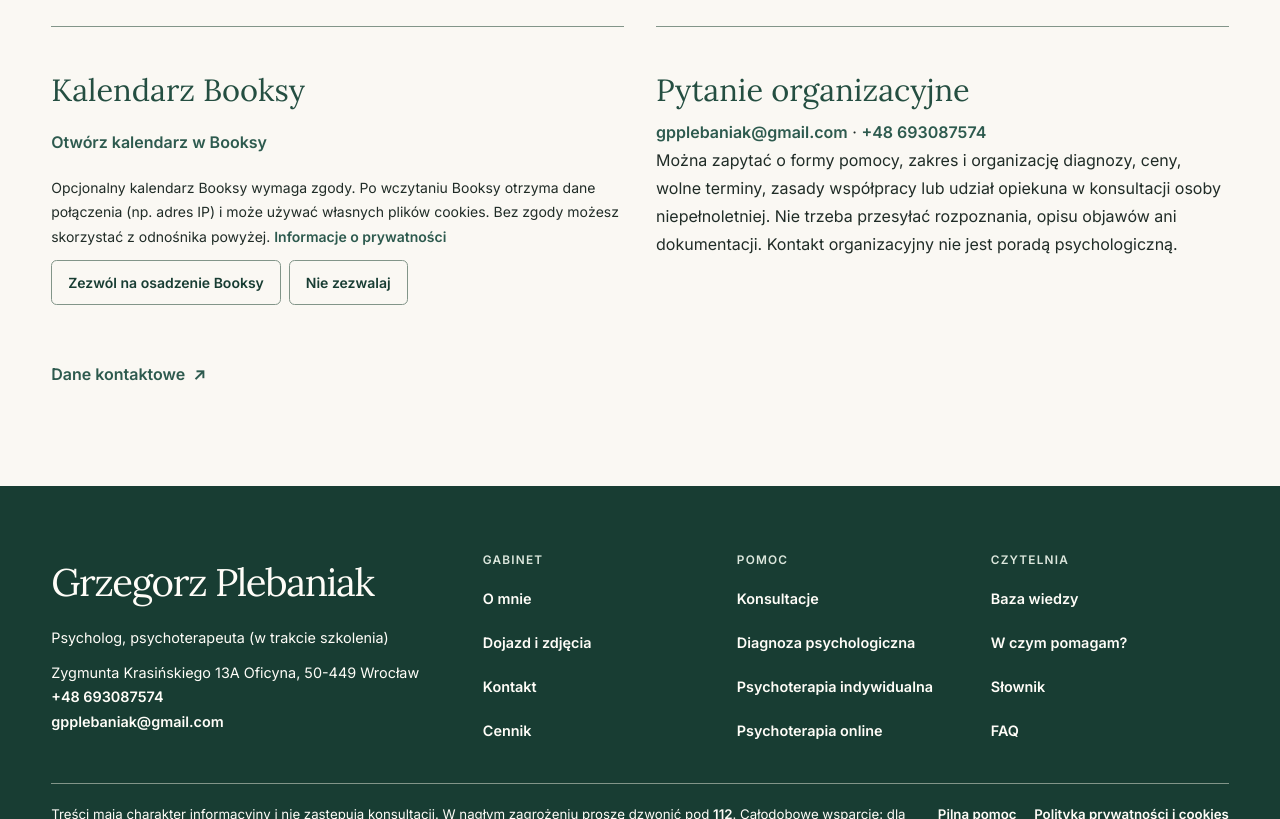
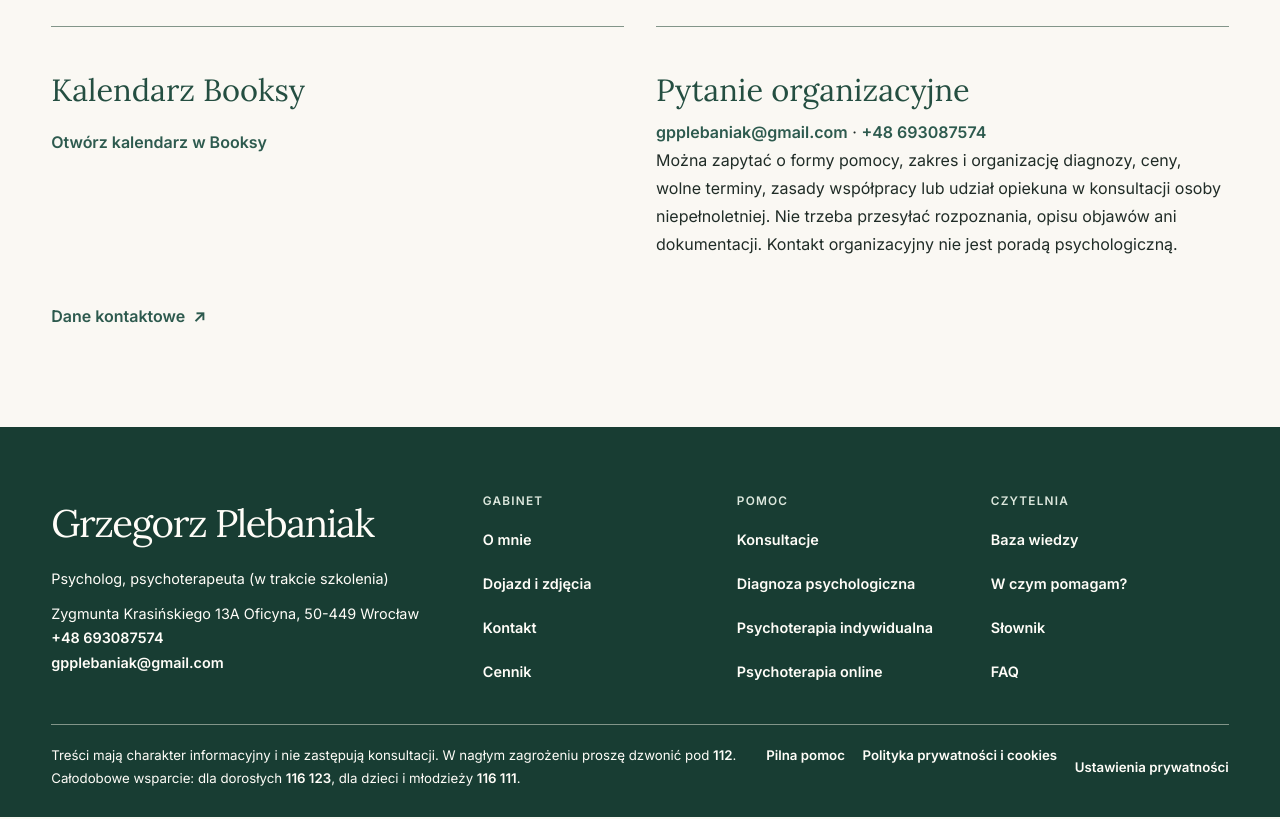
Before and after one commit to Aqulol/strona-psycholog, a Next.js app: page / in a window 1280 px wide. Shown: the part 5963-6782 px from the top of the page. After the commit the page ends 6724 px from the top, so only its background shows below. Built offline with nearby package versions, Linux system fonts and the light colour scheme.

Commit message:
Przenieś zgodę Booksy do wspólnych ustawień prywatności
Co-authored-by: arena-agent <297053741+arena-agent@users.noreply.github.com>

```diff
--- a/app/editorial.css
+++ b/app/editorial.css
@@ -105,7 +105,7 @@ body{background:var(--paper);color:var(--ink)}
 .footer-menu p{color:var(--sage);font-size:.74rem;letter-spacing:.1em;text-transform:uppercase;font-weight:600;margin:0 0 .5rem}
 .footer-grid nav a{padding-block:.55rem;min-height:44px}
 .footer-bottom{border-top:1px solid var(--strong-rule);margin-top:1.8rem;padding-top:1.2rem;display:grid;gap:.75rem;font-size:.83rem}
-.footer-bottom p+p{display:flex;flex-wrap:wrap;gap:.7rem 1.1rem}
+.footer-bottom .footer-utility{display:flex;flex-wrap:wrap;gap:.7rem 1.1rem}
 @media(min-width:760px){.site-footer .footer-grid{grid-template-columns:minmax(0,.75fr) minmax(0,1.4fr)}.footer-bottom{grid-template-columns:1fr auto}}
 .reading{width:min(100% - 2 * var(--gutter),52rem);padding-block:1.5rem clamp(3rem,7vw,6rem)}
 .reading h1,.blog-library h1,.price-editorial h1{font-size:var(--display);line-height:1.06;color:var(--deep);letter-spacing:-.038em}
--- a/app/globals.css
+++ b/app/globals.css
@@ -221,8 +221,12 @@ body { background:#faf8f3;color:#243b34; }
 .topic-page h2 { font-size:clamp(1.45rem, 2.8vw, 2.2rem); }
 .topic-booking { scroll-margin-top:1rem; padding:clamp(.75rem, 2vw, 1rem); word-break:normal; overflow-wrap:normal; hyphens:none; }
 .booksy-calendar { display:grid; gap:.75rem; margin-block:.75rem; min-inline-size:0; }
-.booksy-consent { display:grid; gap:.65rem; font-size:.875rem; }
-.booksy-consent-actions { display:flex; flex-wrap:wrap; gap:.5rem; }
+.privacy-preferences-trigger { text-align:start; font-weight:600; }
+.privacy-preferences-trigger:hover { text-decoration:underline; }
+.privacy-preferences { position:fixed; z-index:90; inset:auto 1rem 1rem; width:min(36rem,calc(100% - 2rem)); max-height:calc(100dvh - 2rem); overflow:auto; margin-inline:auto; display:grid; gap:.65rem; background:var(--surface); color:var(--ink); border:1px solid var(--strong-rule); border-radius:var(--edge); padding:1rem; box-shadow:0 8px 30px #183d3328; }
+.privacy-preferences h2 { font-size:1.35rem; }
+.site-footer .privacy-preferences a[href] { color:var(--pine); }
+.privacy-preferences-actions { display:flex; flex-wrap:wrap; gap:.5rem; }
 .booksy-status:empty { display:none; }
 .booksy-status { font-size:.875rem; }
 .booksy-slot { min-inline-size:0; height:clamp(38rem, 85svh, 49rem); background:var(--surface); border:1px solid var(--rule); border-radius:var(--edge); }
--- a/app/polityka-prywatnosci/page.tsx
+++ b/app/polityka-prywatnosci/page.tsx
@@ -147,7 +147,7 @@ export default function Page() {
       </p>
 
       <h2 id="cookies" className="mt-8 text-3xl">Cookies</h2>
-      <p className="mt-3 leading-8">Strona nie uruchamia analityki ani narzędzi marketingowych. Osadzony kalendarz jest opcjonalny. Po odrębnej zgodzie na osadzenie Booksy kalendarz ładuje się automatycznie, gdy użytkownik zbliży się do sekcji rezerwacji. Bez tej zgody witryna nie wczytuje ramki Booksy. Wybór jest zapisywany w pamięci lokalnej przeglądarki i stosowany we wszystkich sekcjach z kalendarzem tej witryny. Można go zmienić lub wycofać w dowolnej z tych sekcji.</p>
+      <p className="mt-3 leading-8">Strona nie uruchamia analityki ani narzędzi marketingowych. Osadzony kalendarz jest opcjonalny. Po odrębnej zgodzie na osadzenie Booksy kalendarz ładuje się automatycznie, gdy użytkownik zbliży się do sekcji rezerwacji. Bez tej zgody witryna nie wczytuje ramki Booksy. Wybór jest zapisywany w pamięci lokalnej przeglądarki i stosowany we wszystkich sekcjach z kalendarzem tej witryny. Można go zmienić lub wycofać na dowolnej podstronie przez „Ustawienia prywatności” w stopce.</p>
       <p className="mt-3 leading-8">Po wczytaniu kalendarza Booksy otrzymuje dane połączenia, np. adres IP. Witryna nie wysyła adresu podstrony w nagłówku odsyłającym przy wczytaniu ramki. W ramce mogą działać skrypty i pliki cookies dostawcy zgodnie z <a href="https://booksy.com/pl-pl/p/privacy" rel="noreferrer">polityką prywatności Booksy</a>. Wycofanie zgody usuwa ramkę, ale nie usuwa danych już otrzymanych przez Booksy ani jego plików cookies. Można rezerwować bezpośrednio w serwisie Booksy, zadzwonić lub napisać.</p>
       <p className="mt-3 leading-8">Mapa Google ładuje się dopiero po wybraniu opcji jej wyświetlenia. Przy wczytaniu mapy dostawca otrzymuje dane połączenia i może używać własnych plików cookies. Ustawienia cookies można zmienić w przeglądarce.</p>
 
--- a/components/BooksyCalendar.tsx
+++ b/components/BooksyCalendar.tsx
@@ -1,40 +1,8 @@
 'use client';
 
-import { useEffect, useRef, useState, useSyncExternalStore } from 'react';
+import { useEffect, useRef, useState } from 'react';
 import { booksyWidgetUrl, config } from '../lib/config';
-
-const consentKey = 'gabinet-booksy-consent-v1';
-const consentEvent = 'gabinet-booksy-consent-change';
-type Consent = 'granted' | 'denied' | null;
-let sessionChoice: Consent = null;
-
-function readConsent(): Consent {
-  if (sessionChoice !== null) return sessionChoice;
-  try {
-    const value = localStorage.getItem(consentKey);
-    return value === 'granted' || value === 'denied' ? value : null;
-  } catch { return null; }
-}
-
-function subscribe(callback: () => void) {
-  function onStorage(event: StorageEvent) {
-    if (event.key === consentKey || event.key === null) callback();
-  }
-  window.addEventListener(consentEvent, callback);
-  window.addEventListener('storage', onStorage);
-  return () => {
-    window.removeEventListener(consentEvent, callback);
-    window.removeEventListener('storage', onStorage);
-  };
-}
-
-function saveConsent(choice: Exclude<Consent, null>) {
-  try {
-    localStorage.setItem(consentKey, choice);
-    sessionChoice = null;
-  } catch { sessionChoice = choice; }
-  window.dispatchEvent(new Event(consentEvent));
-}
+import { useBooksyConsent } from './PrivacyPreferences';
 
 function CalendarFrame() {
   const slot = useRef<HTMLDivElement>(null);
@@ -79,26 +47,9 @@ function CalendarFrame() {
 }
 
 export default function BooksyCalendar({ linkLabel = 'Otwórz kalendarz w Booksy', primary = false }: { linkLabel?: string; primary?: boolean }) {
-  const consent = useSyncExternalStore(subscribe, readConsent, () => null);
-  const allowed = consent === 'granted';
-
+  const allowed = useBooksyConsent(Boolean(config.booksyId));
   return <div className="booksy-calendar">
     <p><a className={primary ? 'booking' : 'text-link'} href={config.booksyUrl} rel="noreferrer">{linkLabel}</a></p>
-    {config.booksyId && <>
-      <div className="booksy-consent">
-        <p>{allowed
-          ? 'Gdy zbliżysz się do kalendarza, wczyta się on automatycznie. Jeśli nie działa, skorzystaj z odnośnika powyżej.'
-          : 'Opcjonalny kalendarz Booksy wymaga zgody. Po wczytaniu Booksy otrzyma dane połączenia (np. adres IP) i może używać własnych plików cookies. Bez zgody możesz skorzystać z odnośnika powyżej.'}{' '}<a href="/polityka-prywatnosci/#cookies">Informacje o prywatności</a></p>
-        <div className="booksy-consent-actions">
-          <button type="button" className="button-secondary" onClick={() => saveConsent(allowed ? 'denied' : 'granted')}>
-            {allowed ? 'Wycofaj zgodę na osadzenie Booksy' : 'Zezwól na osadzenie Booksy'}
-          </button>
-          {consent === null && <button type="button" className="button-secondary" onClick={() => saveConsent('denied')}>Nie zezwalaj</button>}
-        </div>
-        <p className="booksy-status" role="status">{consent === 'denied' ? 'Kalendarz nie jest osadzany.' : ''}</p>
-        <noscript><p>Do zapisania zgody potrzebny jest JavaScript. Możesz przejść bezpośrednio do Booksy.</p></noscript>
-      </div>
-      {allowed && <CalendarFrame/>}
-    </>}
+    {config.booksyId && allowed && <CalendarFrame/>}
   </div>;
 }
--- /dev/null
+++ b/components/PrivacyPreferences.tsx
@@ -0,0 +1,90 @@
+'use client';
+
+import { useEffect, useRef, useState, useSyncExternalStore } from 'react';
+
+const consentKey = 'gabinet-booksy-consent-v1';
+const consentEvent = 'gabinet-booksy-consent-change';
+type Consent = 'granted' | 'denied' | null;
+let sessionChoice: Consent = null;
+
+function readConsent(): Consent {
+  if (sessionChoice !== null) return sessionChoice;
+  try {
+    const value = localStorage.getItem(consentKey);
+    return value === 'granted' || value === 'denied' ? value : null;
+  } catch { return null; }
+}
+
+function subscribe(callback: () => void) {
+  function onStorage(event: StorageEvent) {
+    if (event.key === consentKey || event.key === null) callback();
+  }
+  window.addEventListener(consentEvent, callback);
+  window.addEventListener('storage', onStorage);
+  return () => {
+    window.removeEventListener(consentEvent, callback);
+    window.removeEventListener('storage', onStorage);
+  };
+}
+
+function saveConsent(choice: Exclude<Consent, null>) {
+  try {
+    localStorage.setItem(consentKey, choice);
+    sessionChoice = null;
+  } catch { sessionChoice = choice; }
+  window.dispatchEvent(new Event(consentEvent));
+}
+
+const usageEvent = 'gabinet-booksy-widget-usage';
+let widgets = 0;
+
+export function useBooksyConsent(hasWidget: boolean) {
+  const consent = useSyncExternalStore(subscribe, readConsent, () => null);
+  useEffect(() => {
+    if (!hasWidget) return;
+    widgets++;
+    window.dispatchEvent(new Event(usageEvent));
+    return () => {
+      widgets--;
+      window.dispatchEvent(new Event(usageEvent));
+    };
+  }, [hasWidget]);
+  return consent === 'granted';
+}
+
+export default function PrivacyPreferences() {
+  const consent = useSyncExternalStore(subscribe, readConsent, () => null);
+  const [requested, setRequested] = useState(false);
+  const [hasWidget, setHasWidget] = useState(false);
+  const trigger = useRef<HTMLButtonElement>(null);
+  const heading = useRef<HTMLHeadingElement>(null);
+  const visible = requested || (hasWidget && consent === null);
+
+  useEffect(() => {
+    const update = () => setHasWidget(widgets > 0);
+    window.addEventListener(usageEvent, update);
+    update();
+    return () => window.removeEventListener(usageEvent, update);
+  }, []);
+  useEffect(() => { if (requested) heading.current?.focus(); }, [requested]);
+
+  function close() {
+    setRequested(false);
+    if (requested) trigger.current?.focus({ preventScroll: true });
+  }
+
+  return <>
+    <button ref={trigger} type="button" className="privacy-preferences-trigger" aria-expanded={visible}
+      onClick={() => { setRequested(true); heading.current?.focus(); }}>Ustawienia prywatności</button>
+    {visible && <section className="privacy-preferences" aria-labelledby="privacy-preferences-title">
+      <h2 id="privacy-preferences-title" ref={heading} tabIndex={-1}>Ustawienia prywatności</h2>
+      <p>Opcjonalny kalendarz rezerwacji wczytuje się z Booksy. Dostawca otrzymuje dane połączenia, np. adres IP, i może używać cookies. Po akceptacji kalendarz pojawi się automatycznie w sekcjach rezerwacji. Bez akceptacji możesz rezerwować bezpośrednio w Booksy. <a href="/polityka-prywatnosci/#cookies">Polityka prywatności</a></p>
+      {consent && <p>Aktualny wybór: {consent === 'granted' ? 'zaakceptowano' : 'odrzucono'}.</p>}
+      <div className="privacy-preferences-actions">
+        <button className="button-secondary" type="button" onClick={() => { saveConsent('granted'); close(); }}>Akceptuję opcjonalne treści</button>
+        <button className="button-secondary" type="button" onClick={() => { saveConsent('denied'); close(); }}>Odrzucam opcjonalne treści</button>
+        {requested && consent !== null && <button className="button-secondary" type="button" onClick={close}>Zamknij</button>}
+      </div>
+    </section>}
+  </>;
+}
--- a/components/Site.tsx
+++ b/components/Site.tsx
@@ -1,3 +1,4 @@
+import PrivacyPreferences from './PrivacyPreferences';
 import LocalSearch from './LocalSearch';
 import {knowledgePath,glossaryPath,patientPath,crisisPath} from '../lib/knowledge';
 import { navigation } from '../lib/navigation';
@@ -13,7 +14,7 @@ export function SiteHeader(){return <header className="site-header"><div classNa
 export function SiteFooter(){return <footer className="site-footer"><div className="shell">
  <div className="footer-grid"><div><p className="footer-name">Grzegorz Plebaniak</p><p>Psycholog, psychoterapeuta (w trakcie szkolenia)</p><p>{config.address}</p><a href={`tel:${config.phone.replace(/\s/g,'')}`}>{config.phone}</a><br/><a href={`mailto:${config.email}`}>{config.email}</a></div>
  <nav className="footer-menu" aria-label="Informacje dodatkowe"><div><p>Gabinet</p>{' '}<a href={paths.about}>O mnie</a>{' '}<a href={paths.office}>Dojazd i zdjęcia</a>{' '}<a href={paths.contact}>Kontakt</a>{' '}<a href="/cennik/">Cennik</a></div>{' '}<div><p>Pomoc</p>{' '}<a href={paths.consult}>Konsultacje</a>{' '}<a href={services.general.href}>Diagnoza psychologiczna</a>{' '}<a href={services.individual.href}>Psychoterapia indywidualna</a>{' '}<a href={paths.online}>Psychoterapia online</a></div>{' '}<div><p>Czytelnia</p>{' '}<a href={knowledgePath}>Baza wiedzy</a>{' '}<a href={paths.signs}>W czym pomagam?</a>{' '}<a href={glossaryPath}>Słownik</a>{' '}<a href={paths.faq}>FAQ</a></div></nav></div>
- <div className="footer-bottom"><p>Treści mają charakter informacyjny i nie zastępują konsultacji. W nagłym zagrożeniu proszę dzwonić pod <a href="tel:112">112</a>. Całodobowe wsparcie: dla dorosłych <a href="tel:116123">116 123</a>, dla dzieci i młodzieży <a href="tel:116111">116 111</a>.</p><p><a href={crisisPath}>Pilna pomoc</a>{' '}<a href="/polityka-prywatnosci/">Polityka prywatności i cookies</a></p></div>
+ <div className="footer-bottom"><p>Treści mają charakter informacyjny i nie zastępują konsultacji. W nagłym zagrożeniu proszę dzwonić pod <a href="tel:112">112</a>. Całodobowe wsparcie: dla dorosłych <a href="tel:116123">116 123</a>, dla dzieci i młodzieży <a href="tel:116111">116 111</a>.</p><div className="footer-utility"><a href={crisisPath}>Pilna pomoc</a>{' '}<a href="/polityka-prywatnosci/">Polityka prywatności i cookies</a>{' '}<PrivacyPreferences/></div></div>
  </div></footer>;}
 export type Related = [string,string];
 const serviceParents = Object.fromEntries(Object.values(services).map(service => {
```
Also changed, not shown: content/lastmod.json (+5 -5 lines), 1 other file (tests, documents, lock files or other folders).
